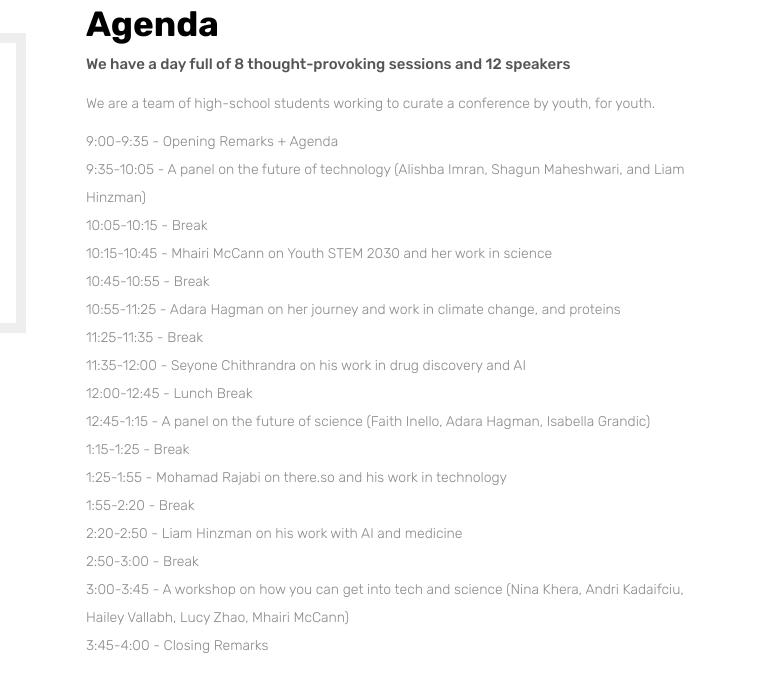
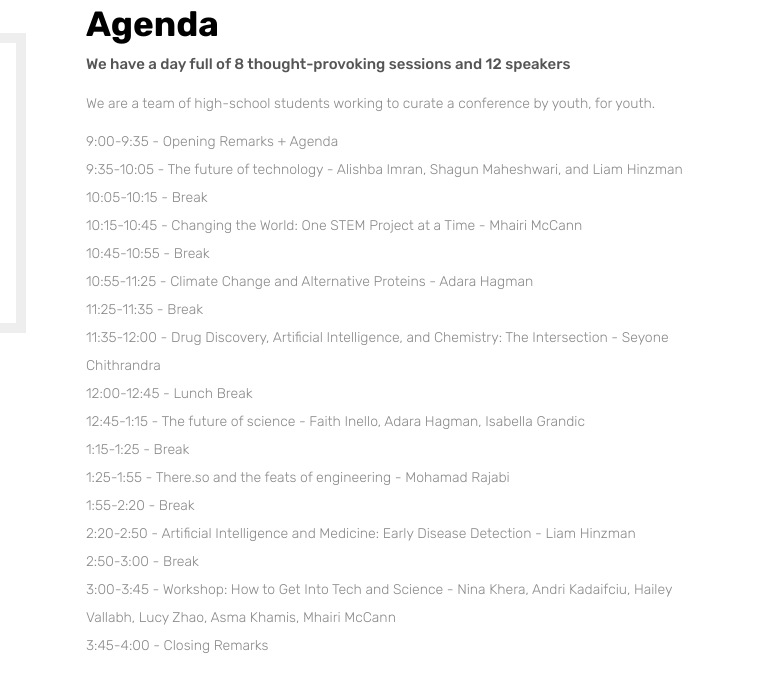
Before and after one commit to stempowerment/stempowerment.github.io, a plain HTML site: page index.html in a window 1280 px wide. Shown: the part 4657-5338 px from the top of the page, 504-1280 px from the left. Drawn offline with Linux system fonts and the light colour scheme.

Commit message:
Update index.html

```diff
--- a/index.html
+++ b/index.html
@@ -323,21 +323,21 @@
                             <span>We have a day full of 8 thought-provoking sessions and 12 speakers</span>
                             <p class="mb-10">We are a team of high-school students working to curate a conference by youth, for youth.</p>
 			    <p>9:00-9:35 - Opening Remarks + Agenda</p>
-                            <p>9:35-10:05 - A panel on the future of technology (Alishba Imran, Shagun Maheshwari, and Liam Hinzman)</p>
+                            <p>9:35-10:05 - The future of technology - Alishba Imran, Shagun Maheshwari, and Liam Hinzman</p>
                             <p>10:05-10:15 - Break</p>
-                            <p>10:15-10:45 - Mhairi McCann on Youth STEM 2030 and her work in science</p>
+                            <p>10:15-10:45 - Changing the World: One STEM Project at a Time - Mhairi McCann</p>
                             <p>10:45-10:55 - Break</p>
-                            <p>10:55-11:25 - Adara Hagman on her journey and work in climate change, and proteins</p>
+                            <p>10:55-11:25 - Climate Change and Alternative Proteins - Adara Hagman</p>
                             <p>11:25-11:35 - Break</p>
-                            <p>11:35-12:00 - Seyone Chithrandra on his work in drug discovery and AI</p>
+                            <p>11:35-12:00 - Drug Discovery, Artificial Intelligence, and Chemistry: The Intersection - Seyone Chithrandra</p>
                             <p>12:00-12:45 - Lunch Break</p>
-                            <p>12:45-1:15 - A panel on the future of science (Faith Inello, Adara Hagman, Isabella Grandic)</p>
+                            <p>12:45-1:15 - The future of science - Faith Inello, Adara Hagman, Isabella Grandic</p>
                             <p>1:15-1:25 - Break</p>
-                            <p>1:25-1:55 - Mohamad Rajabi on there.so and his work in technology</p>
+                            <p>1:25-1:55 - There.so and the feats of engineering - Mohamad Rajabi</p>
                             <p>1:55-2:20 - Break</p>
-                            <p>2:20-2:50 - Liam Hinzman on his work with AI and medicine</p>
+                            <p>2:20-2:50 - Artificial Intelligence and Medicine: Early Disease Detection - Liam Hinzman</p>
 			    <p>2:50-3:00 - Break</p>
-                            <p>3:00-3:45 - A workshop on how you can get into tech and science (Nina Khera, Andri Kadaifciu, Hailey Vallabh, Lucy Zhao, Mhairi McCann)</p>
+                            <p>3:00-3:45 - Workshop: How to Get Into Tech and Science - Nina Khera, Andri Kadaifciu, Hailey Vallabh, Lucy Zhao, Asma Khamis, Mhairi McCann</p>
 			    <p>3:45-4:00 - Closing Remarks</p>
                         </div>
                     </div>
```
